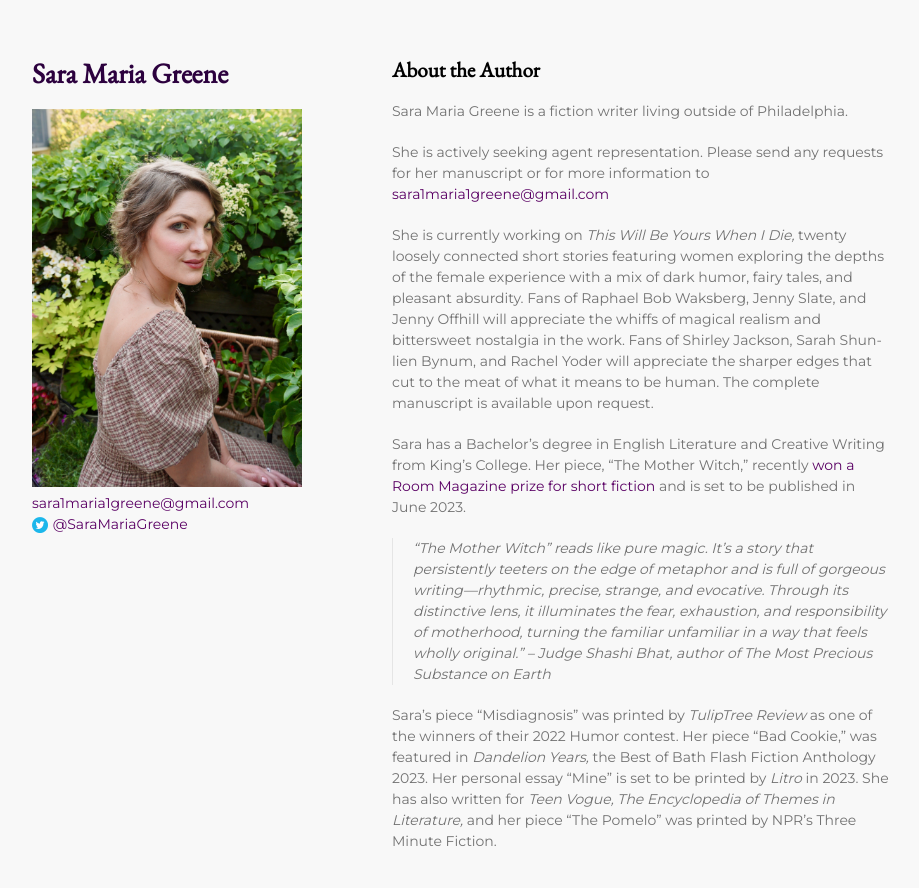
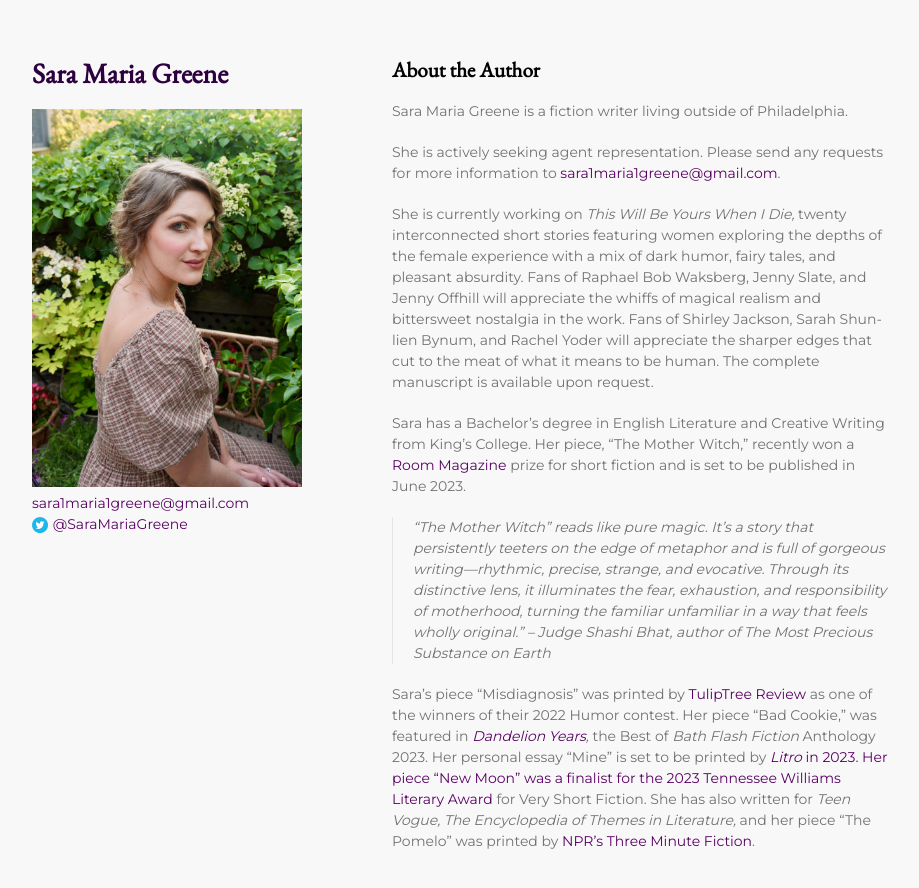
Before and after one commit to dgreene1/saramariagreene, a Jekyll site: the page built from index.md, in a window 1280 px wide and 922 px high. Shown: the top 888 px of the window, without its empty margins (178-1097 px from the left). Built offline with Jekyll 4.4.1, drawn with Linux system fonts in a browser that asks for light colours.

Commit message:
Update index.md

```diff
--- a/index.md
+++ b/index.md
@@ -10,12 +10,12 @@ DO NOT JUST COPY/PASTE IN HERE because it will undo the email obfuscation code y
 
 Sara Maria Greene is a fiction writer living outside of Philadelphia.
 
-She is actively seeking agent representation. Please send any requests for her manuscript or for more information to {::nomarkdown}<span class="email-element">TBD</span>{:/nomarkdown}
+She is actively seeking agent representation. Please send any requests for more information to {::nomarkdown}<span class="email-element">TBD</span>{:/nomarkdown}.
 
-She is currently working on *This Will Be Yours When I Die,* twenty loosely connected short stories featuring women exploring the depths of the female experience with a mix of dark humor, fairy tales, and pleasant absurdity. Fans of Raphael Bob Waksberg, Jenny Slate, and Jenny Offhill will appreciate the whiffs of magical realism and bittersweet nostalgia in the work. Fans of Shirley Jackson, Sarah Shun-lien Bynum, and Rachel Yoder will appreciate the sharper edges that cut to the meat of what it means to be human. The complete manuscript is available upon request.
+She is currently working on *This Will Be Yours When I Die,* twenty interconnected short stories featuring women exploring the depths of the female experience with a mix of dark humor, fairy tales, and pleasant absurdity. Fans of Raphael Bob Waksberg, Jenny Slate, and Jenny Offhill will appreciate the whiffs of magical realism and bittersweet nostalgia in the work. Fans of Shirley Jackson, Sarah Shun-lien Bynum, and Rachel Yoder will appreciate the sharper edges that cut to the meat of what it means to be human. The complete manuscript is available upon request.
 
-Sara has a Bachelor’s degree in English Literature and Creative Writing from King’s College. Her piece, “The Mother Witch,” recently {::nomarkdown}<a href="https://roommagazine.com/fiction-contest-2022-the-winners/" target="_blank">won a Room Magazine prize for short fiction</a>{:/nomarkdown} and is set to be published in June 2023.
+Sara has a Bachelor’s degree in English Literature and Creative Writing from King’s College. Her piece, “The Mother Witch,” recently won a {::nomarkdown}<a href="https://roommagazine.com/fiction-contest-2022-the-winners/" target="_blank">Room Magazine</a>{:/nomarkdown} prize for short fiction and is set to be published in June 2023.
 
 > “The Mother Witch” reads like pure magic. It’s a story that persistently teeters on the edge of metaphor and is full of gorgeous writing—rhythmic, precise, strange, and evocative. Through its distinctive lens, it illuminates the fear, exhaustion, and responsibility of motherhood, turning the familiar unfamiliar in a way that feels wholly original.” – Judge Shashi Bhat, author of The Most Precious Substance on Earth
 
-Sara’s piece “Misdiagnosis” was printed by *TulipTree Review* as one of the winners of their 2022 Humor contest. Her piece “Bad Cookie,” was featured in *Dandelion Years,* the Best of Bath Flash Fiction Anthology 2023. Her personal essay “Mine” is set to be printed by *Litro* in 2023. She has also written for *Teen Vogue,* *The Encyclopedia of Themes in Literature,* and her piece “The Pomelo” was printed by NPR’s Three Minute Fiction.
+Sara’s piece “Misdiagnosis” was printed by {::nomarkdown}<a href="https://www.amazon.com/TulipTree-Review-Winter-Humor-issue-ebook/dp/B0BQGQB365/" target="_blank">TulipTree Review</a>{:/nomarkdown} as one of the winners of their 2022 Humor contest. Her piece “Bad Cookie,” was featured in *{::nomarkdown}<a href="https://www.amazon.com/dp/1915247101" target="_blank">Dandelion Years</a>{:/nomarkdown},* the Best of *Bath Flash Fiction* Anthology 2023. Her personal essay “Mine” is set to be printed by *{::nomarkdown}<a href="https://www.litromagazine.com" target="_blank">Litro{:/nomarkdown}* in 2023. Her piece “New Moon” was a finalist for the 2023 {::nomarkdown}<a href="https://tennesseewilliams.net/2023-twfest-very-short-fiction-contest-finalists/" target="_blank">Tennessee Williams Literary Award</a>{:/nomarkdown} for Very Short Fiction. She has also written for *Teen Vogue,* *The Encyclopedia of Themes in Literature,* and her piece “The Pomelo” was printed by {::nomarkdown}<a href="https://www.npr.org/2013/06/08/187905504/the-pomelo" target="_blank">NPR’s Three Minute Fiction</a>{:/nomarkdown}.
```
